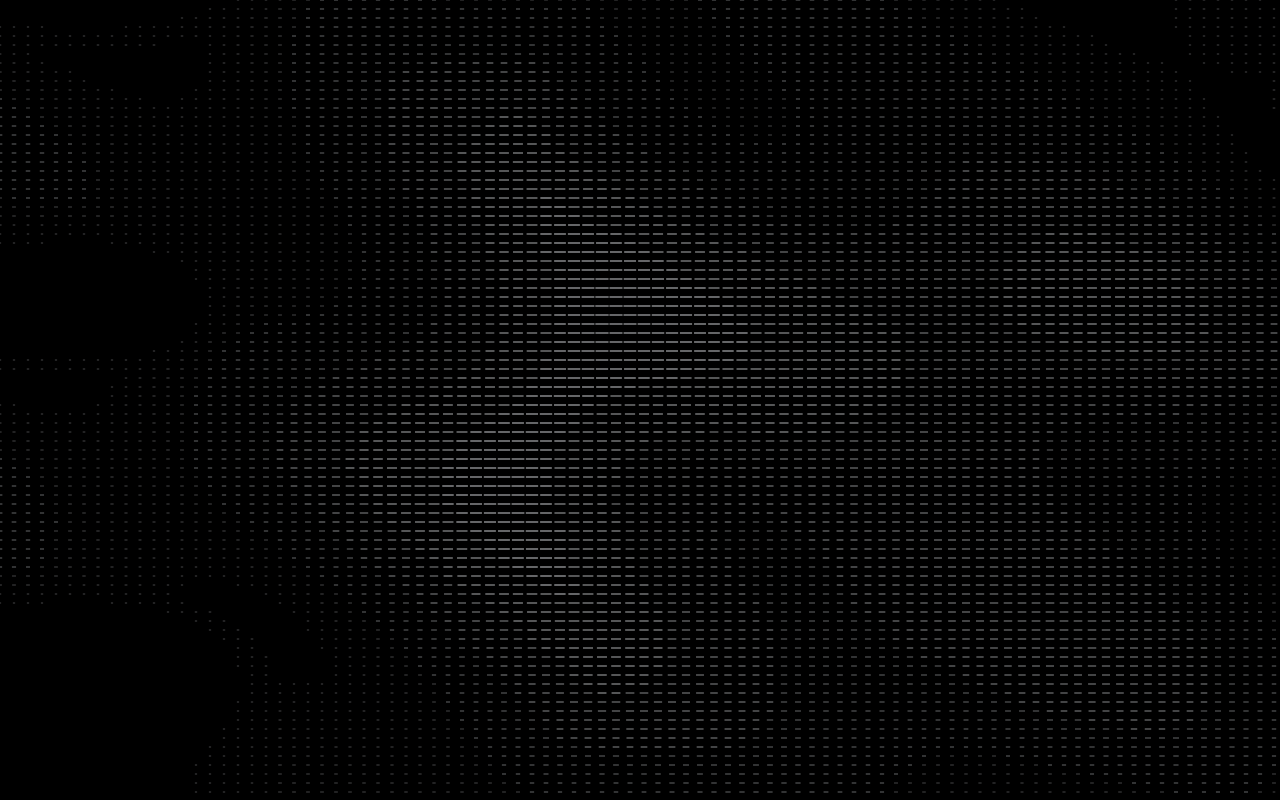
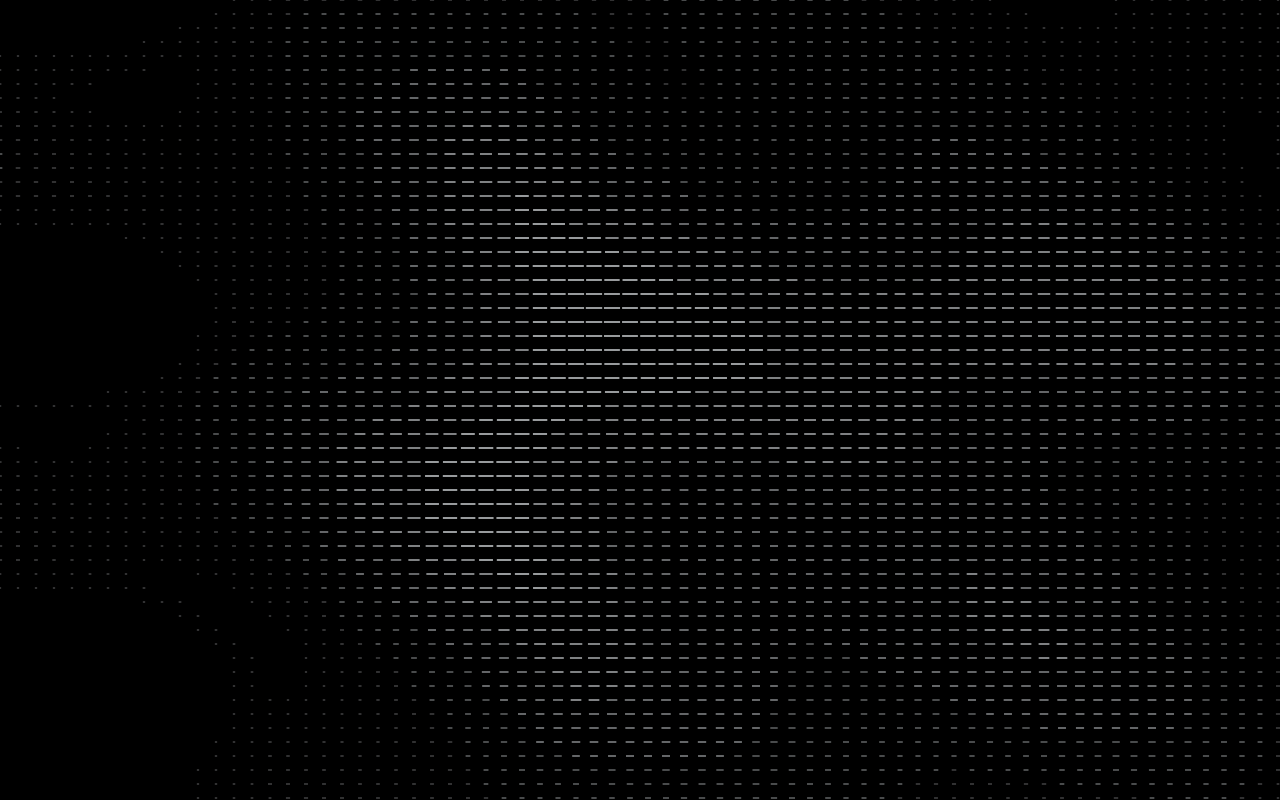
Before and after one commit to Sumedhvats/Notable, a browser extension: page flow-field/index.html in a window 1280 px wide. Drawn offline with Linux system fonts and the light colour scheme.

Commit message:
feat(flow-field): make background fully reactive to cursor, scroll velocity, and screen scale

```diff
--- a/flow-field/index.html
+++ b/flow-field/index.html
@@ -13,9 +13,9 @@
     html, body {
       width: 100%;
       height: 100%;
-      overflow: hidden;
+      overflow-x: hidden;
       background: #000;
-      touch-action: none;
+      touch-action: pan-y;
       -webkit-text-size-adjust: 100%;
     }
     canvas {
@@ -27,11 +27,18 @@
       display: block;
       pointer-events: none;
     }
+    .scroll-space {
+      height: 300vh;
+      width: 100%;
+      pointer-events: none;
+    }
   </style>
 </head>
 <body>
-  <!-- Explicit default width & height attributes to eliminate initial CLS (Cumulative Layout Shift) -->
+  <!-- Canvas for interactive background flow field -->
   <canvas id="c" width="800" height="600" aria-hidden="true"></canvas>
+  <div class="scroll-space" aria-hidden="true"></div>
+
   <script>
     (function () {
       'use strict';
@@ -42,14 +49,18 @@
       let physW = 0, physH = 0;
       let cols = 0, rows = 0;
 
-      // Fixed grid dimensions in PHYSICAL screen pixels (Zoom-Proof)
-      const GX = 14; // physical pixels between columns
-      const GY = 9;  // physical pixels between rows
-      const MAX_HALF_DASH = 6.0;
+      // Responsive grid parameters
+      let GX = 18;
+      let GY = 14;
+      let maxHalfDash = 7.5;
+      let hoverRadius = 140;
+      let invRadius = 1 / hoverRadius;
+      let lineStrokeWidth = 1.3;
+      let isMobileState = false;
 
-      // Pre-allocated flat buffers (0B GC overhead)
+      // Pre-allocated flat buffers (0B GC overhead in render loop)
       const NUM_BUCKETS = 6;
-      const MAX_LINES = 32000;
+      const MAX_LINES = 45000;
       const bucketBuffers = new Array(NUM_BUCKETS);
       const bucketCounts = new Uint32Array(NUM_BUCKETS);
 
@@ -57,29 +68,47 @@
         bucketBuffers[i] = new Float32Array(MAX_LINES * 4);
       }
 
-      // Pre-computed alpha styles
-      const styles = new Array(NUM_BUCKETS);
-      for (let i = 0; i < NUM_BUCKETS; i++) {
-        const alpha = ((i + 1) / NUM_BUCKETS * 0.85 + 0.15).toFixed(2);
-        styles[i] = 'rgba(235, 238, 242, ' + alpha + ')';
+      // Pre-computed alpha styles for desktop & mobile
+      const stylesDesktop = new Array(NUM_BUCKETS);
+      const stylesMobile = new Array(NUM_BUCKETS);
+
+      function updateStyles(isMobile) {
+        for (let i = 0; i < NUM_BUCKETS; i++) {
+          const factor = (i + 1) / NUM_BUCKETS;
+          const desktopAlpha = (factor * 0.88 + 0.12).toFixed(2);
+          const mobileAlpha = (factor * 0.82 + 0.15).toFixed(2);
+
+          stylesDesktop[i] = 'rgba(238, 242, 246, ' + desktopAlpha + ')';
+          stylesMobile[i]  = 'rgba(238, 242, 246, ' + mobileAlpha + ')';
+        }
       }
+      updateStyles(false);
 
-      // Per-cell state buffer for smooth hover animation (+ transformation)
+      // Per-cell state buffer for smooth hover + symbol transformation
       let cellStates = null;
 
-      // Mouse & touch interaction tracking
+      // Mouse & Pointer interaction state
       let mouseX = -1000, mouseY = -1000;
+      let smoothMX = -1000, smoothMY = -1000;
+      let prevMouseX = -1000, prevMouseY = -1000;
+      let mouseSpeed = 0;
       let mouseActive = false;
       let mouseAlpha = 0;
 
-      function updateMouse(e) {
+      // Scroll interaction state
+      let targetScrollY = 0;
+      let smoothScrollY = 0;
+      let prevScrollY = 0;
+      let scrollSpeed = 0;
+
+      function updateMousePos(e) {
         const dpr = window.devicePixelRatio || 1;
         mouseX = e.clientX * dpr;
         mouseY = e.clientY * dpr;
         mouseActive = true;
       }
 
-      window.addEventListener('pointermove', updateMouse, { passive: true });
+      window.addEventListener('pointermove', updateMousePos, { passive: true });
       window.addEventListener('pointerleave', () => { mouseActive = false; }, { passive: true });
 
       window.addEventListener('touchstart', (e) => {
@@ -102,7 +131,15 @@
 
       window.addEventListener('touchend', () => { mouseActive = false; }, { passive: true });
 
-      // Zoom-Proof Resize Handler: Lock canvas resolution to physical hardware pixels
+      window.addEventListener('scroll', () => {
+        targetScrollY = window.scrollY || window.pageYOffset || 0;
+      }, { passive: true });
+
+      window.addEventListener('wheel', (e) => {
+        targetScrollY += e.deltaY * 0.5;
+      }, { passive: true });
+
+      // Responsive & Zoom-Proof Resize Handler
       function resize() {
         const cssW = window.innerWidth || document.documentElement.clientWidth || 800;
         const cssH = window.innerHeight || document.documentElement.clientHeight || 600;
@@ -113,6 +150,23 @@
 
         canvas.width = physW;
         canvas.height = physH;
+
+        // Responsive Scaling based on device category
+        const isMobile = cssW < 768;
+        isMobileState = isMobile;
+        updateStyles(isMobile);
+
+        const cssGX = isMobile ? 15.0 : 18.0;
+        const cssGY = isMobile ? 11.5 : 14.0;
+        const cssDash = isMobile ? 5.8 : 7.5;
+        const cssHover = isMobile ? 110 : 140;
+
+        GX = Math.max(4, Math.round(cssGX * dpr));
+        GY = Math.max(3, Math.round(cssGY * dpr));
+        maxHalfDash = cssDash * dpr;
+        hoverRadius = cssHover * dpr;
+        invRadius = 1 / hoverRadius;
+        lineStrokeWidth = Math.max(1.0, (isMobile ? 1.1 : 1.3) * dpr);
 
         cols = Math.ceil(physW / GX) + 1;
         rows = Math.ceil(physH / GY) + 1;
@@ -141,14 +195,41 @@
 
         const t = time * 0.0006;
         const dpr = window.devicePixelRatio || 1;
-        const hoverRadius = 130 * dpr;
-        const invRadius = 1 / hoverRadius;
 
+        // Smooth mouse active fade
         if (mouseActive) {
           mouseAlpha += (1 - mouseAlpha) * 0.12;
         } else {
           mouseAlpha += (0 - mouseAlpha) * 0.08;
         }
+
+        // Smooth mouse position tracking & velocity calculation
+        if (smoothMX < -500) {
+          smoothMX = mouseX;
+          smoothMY = mouseY;
+          prevMouseX = mouseX;
+          prevMouseY = mouseY;
+        } else {
+          smoothMX += (mouseX - smoothMX) * 0.18;
+          smoothMY += (mouseY - smoothMY) * 0.18;
+        }
+
+        const rawSpeed = Math.hypot(smoothMX - prevMouseX, smoothMY - prevMouseY);
+        mouseSpeed += (rawSpeed - mouseSpeed) * 0.12;
+        prevMouseX = smoothMX;
+        prevMouseY = smoothMY;
+
+        // Smooth scroll tracking & speed calculation
+        smoothScrollY += (targetScrollY - smoothScrollY) * 0.12;
+        const rawScrollSpeed = smoothScrollY - prevScrollY;
+        scrollSpeed += (rawScrollSpeed - scrollSpeed) * 0.15;
+        prevScrollY = smoothScrollY;
+
+        const normMX = physW ? smoothMX / physW : 0.5;
+        const normMY = physH ? smoothMY / physH : 0.5;
+        const scrollOffsetY = smoothScrollY * 0.0003;
+        const absScrollSpeed = Math.min(2.0, Math.abs(scrollSpeed) * 0.02);
+        const scrollWaveSurge = Math.sin(t * 3.0) * (scrollSpeed * 0.002);
 
         bucketCounts.fill(0);
 
@@ -157,22 +238,26 @@
 
         const invW = 1 / (physW || 1);
         const invH = 1 / (physH || 1);
+        const aspectRatio = physW / (physH || 1);
+        // Aspect ratio compensation for portrait screens
+        const aspectScale = aspectRatio < 1.0 ? (1.0 / aspectRatio) * 0.72 : 1.0;
 
         let cellIdx = 0;
         for (let r = 0; r < rows; r++) {
           const y = r * GY;
-          const ny = y * invH;
-          const dy = ny - 0.5;
-          const dyMouse = y - mouseY;
+          const ny = y * invH + scrollOffsetY;
+          const dy = (y * invH) - 0.5;
+          const dyMouse = y - smoothMY;
 
           for (let c = 0; c < cols; c++) {
             const x = c * GX;
             const nx = x * invW;
             const dx = nx - 0.5;
+            const dxScaled = dx * aspectScale;
+            const dxMouse = x - smoothMX;
 
             let targetState = 0;
             if (mouseAlpha > 0.001) {
-              const dxMouse = x - mouseX;
               const distSq = dxMouse * dxMouse + dyMouse * dyMouse;
               if (distSq < hoverRadius * hoverRadius) {
                 const dist = Math.sqrt(distSq);
@@ -186,28 +271,42 @@
             if (cellStates) cellStates[cellIdx] = curState;
             cellIdx++;
 
-            const wave1 = Math.sin(nx * 6.28 * 1.4 + t * 1.0) * 0.16
-                     + Math.cos(ny * 6.28 * 2.2 - t * 0.7) * 0.08;
-            const wave2 = Math.sin(ny * 6.28 * 1.1 + nx * 3.14 + t * 0.5) * 0.12;
+            // Mouse fluid wave deflection and radial ripple disturbance
+            const distNormM = Math.hypot(nx - normMX, (y * invH) - normMY);
+            const mouseRipple = Math.sin(distNormM * 24.0 - t * 3.5)
+                              * Math.max(0, 1.0 - distNormM * 3.0)
+                              * (0.25 + mouseSpeed * 0.008)
+                              * mouseAlpha;
 
-            const centerDist = Math.abs(dx * 1.3 + wave1);
+            const mouseDeflect = Math.cos(distNormM * 14.0 - t * 2.0)
+                               * Math.max(0, 1.0 - distNormM * 2.2)
+                               * 0.18
+                               * mouseAlpha;
+
+            const wave1 = Math.sin(nx * 6.28 * 1.4 + t * 1.0 + mouseDeflect) * 0.16
+                     + Math.cos(ny * 6.28 * 2.2 - t * 0.7 + (normMX - 0.5) * mouseAlpha * 0.4 + scrollWaveSurge) * 0.08;
+            const wave2 = Math.sin(ny * 6.28 * 1.1 + nx * 3.14 + t * 0.5 + (normMY - 0.5) * mouseAlpha * 0.4) * 0.12;
+
+            const centerDist = Math.abs(dxScaled * 1.3 + wave1);
             const yMod = Math.cos(dy * 2.6 + wave2);
 
             let intensity = (1.0 - centerDist * 1.4) * yMod;
 
-            const ripple = Math.sin(nx * 16.0 - ny * 12.0 + t * 1.3) * 0.28;
+            const ripple = Math.sin(nx * 16.0 - ny * 12.0 + t * 1.3 + mouseRipple * 3.5) * 0.28;
             if (intensity > 0.08) {
-              intensity += ripple * 0.35;
+              intensity += ripple * 0.35 + mouseRipple * 0.3 + absScrollSpeed * 0.15;
+            } else {
+              intensity += mouseRipple * 0.2 + absScrollSpeed * 0.08;
             }
 
             if (curState > 0.01) {
-              intensity = Math.max(intensity, 0.25 * curState);
+              intensity = Math.max(intensity, 0.35 * curState);
             }
 
-            if (intensity <= 0.05) continue;
+            if (intensity <= 0.04) continue;
             if (intensity > 1.0) intensity = 1.0;
 
-            const halfLen = 0.8 + intensity * MAX_HALF_DASH;
+            const halfLen = (0.8 * dpr) + intensity * maxHalfDash;
             const bIdx = (intensity * (NUM_BUCKETS - 1)) | 0;
 
             const cnt = bucketCounts[bIdx];
@@ -220,6 +319,7 @@
               buf[idx + 3] = y;
               let added = 1;
 
+              // Convert dashes to plus symbol when hovered
               if (curState > 0.02) {
                 const vertHalfLen = halfLen * curState;
                 if (cnt + 1 < MAX_LINES) {
@@ -235,15 +335,16 @@
           }
         }
 
-        ctx.lineWidth = 1.2;
+        ctx.lineWidth = lineStrokeWidth;
         ctx.lineCap = 'butt';
 
+        const activeStyles = isMobileState ? stylesMobile : stylesDesktop;
         for (let i = 0; i < NUM_BUCKETS; i++) {
           const count = bucketCounts[i];
           if (count === 0) continue;
 
           const buf = bucketBuffers[i];
-          ctx.strokeStyle = styles[i];
+          ctx.strokeStyle = activeStyles[i];
           ctx.beginPath();
 
           const total = count << 2;
```
